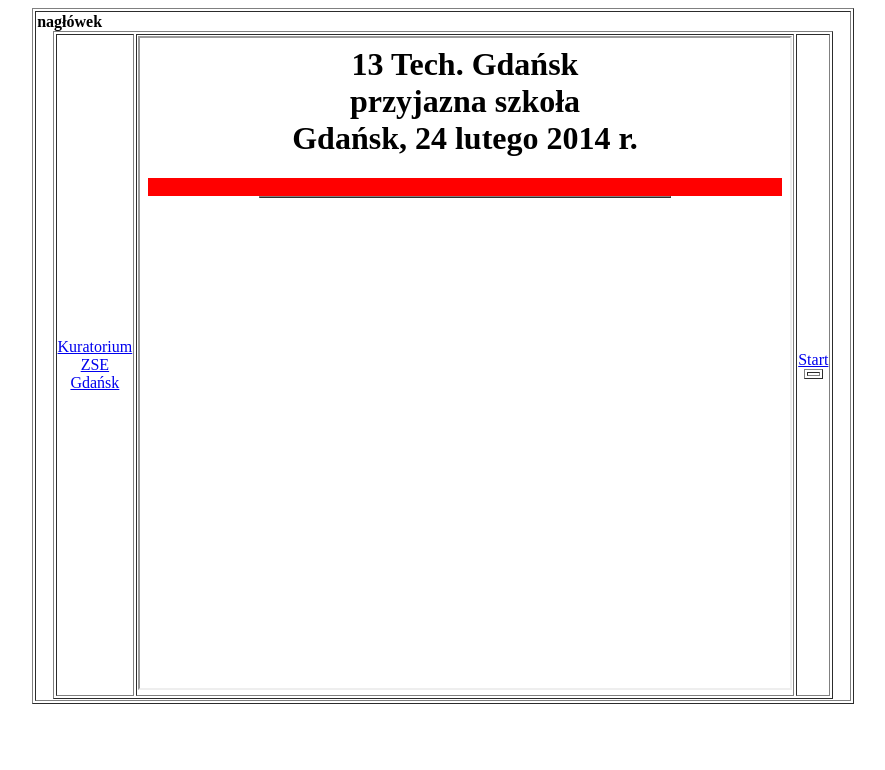
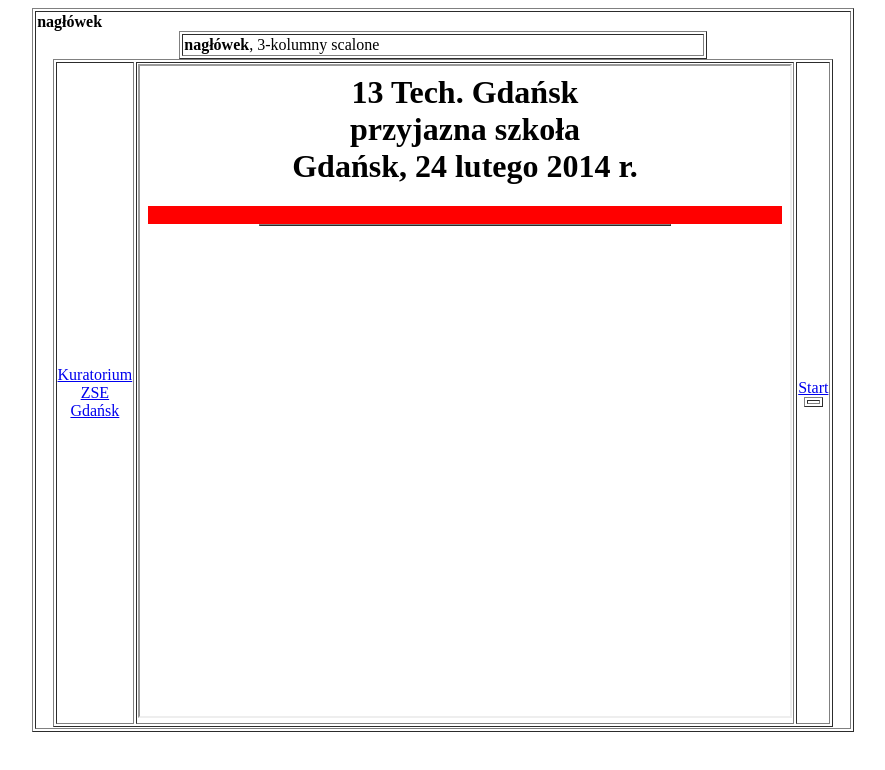
Before and after one commit to MAKOWIEC-0/Ulenberg-z-13, a plain HTML site: page index.html in a window 1280 px wide. Shown: the whole page, without its empty margins (197-1082 px from the left). Drawn offline with Linux system fonts and the light colour scheme.

Commit message:
Update index.html

```diff
--- a/index.html
+++ b/index.html
@@ -6,6 +6,13 @@
  <table width=65% border="1" align="center">
  <tr>
  <td colspan="3">
+  <table width=65% border="1" align="center">
+ <tr>
+ <td colspan="3">
+ <b>nagłówek</b>, 3-kolumny scalone
+ </td>
+ </tr>
+
 <b>nagłówek</b>
 <body>
 <table width=95% border="1" align="center">
```
